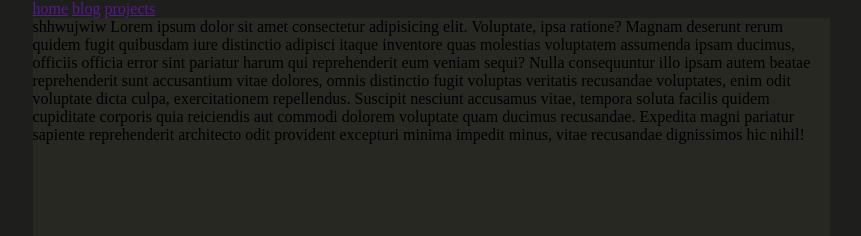
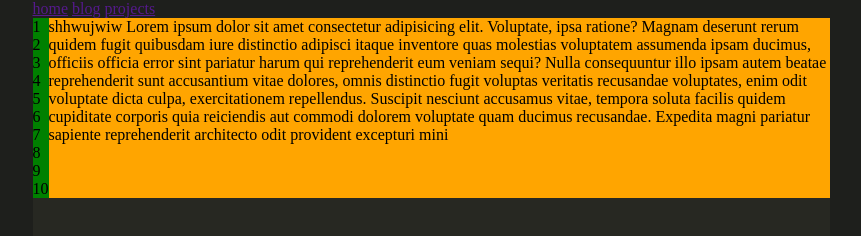
Before and after one commit to Zika99/Group4_Dodov_Recreate, a plain HTML site: page blog.html in a window 1280 px wide. Shown: the top 236 px of the page, without its empty margins (209-1070 px from the left). Drawn offline with Linux system fonts and the light colour scheme.

Commit message:
latest-commit

```diff
--- a/blog.html
+++ b/blog.html
@@ -17,7 +17,24 @@
             <a href="">blog</a>
             <a href="">projects</a>
         </nav>
-        <div class="main-container">
+        <div class="content-container">
+            <div class="left-bar">
+<span>
+    1
+</span>
+
+<span>2</span>
+<span>3</span>
+<span>4</span>
+<span>5</span>
+<span>6</span>
+<span>7</span>
+<span>8</span>
+<span>9</span>
+<span>10</span>
+
+            </div>
+            <div class="right-bar">
                 shhwujwiw
                 Lorem ipsum dolor sit amet consectetur adipisicing elit. Voluptate, ipsa ratione? Magnam deserunt rerum
                 quidem fugit quibusdam iure distinctio adipisci itaque inventore quas molestias voluptatem assumenda ipsam
@@ -26,7 +43,11 @@
                 veritatis recusandae voluptates, enim odit voluptate dicta culpa, exercitationem repellendus. Suscipit
                 nesciunt accusamus vitae, tempora soluta facilis quidem cupiditate corporis quia reiciendis aut commodi
                 dolorem voluptate quam ducimus recusandae. Expedita magni pariatur sapiente reprehenderit architecto odit
-            provident excepturi minima impedit minus, vitae recusandae dignissimos hic nihil!
+                provident excepturi mini
+            </div>
+
+        <div>
+
         </div>
     </div>
 </body>
--- a/style.css
+++ b/style.css
@@ -19,3 +19,13 @@ background: #1e1f1c;
        fill: #f8f8f2;
     margin: auto;
 }
+
+.content-container{
+    background-color: orange;
+    display: flex;
+}
+.left-bar{
+    background-color: green;
+    display: flex;
+    flex-direction: column;
+}
```
Also changed, not shown: index.html (+23 -2 lines), project.html (+23 -2 lines), img/author-img.jpg (added), img/browser-cache.png (added), img/dont-build.png (added), img/nexo-logo.svg (added), img/number-of-ones-cover.png (added), img/rundown-logo.svg (added). Lines whose indentation alone changed are shown as unchanged.
